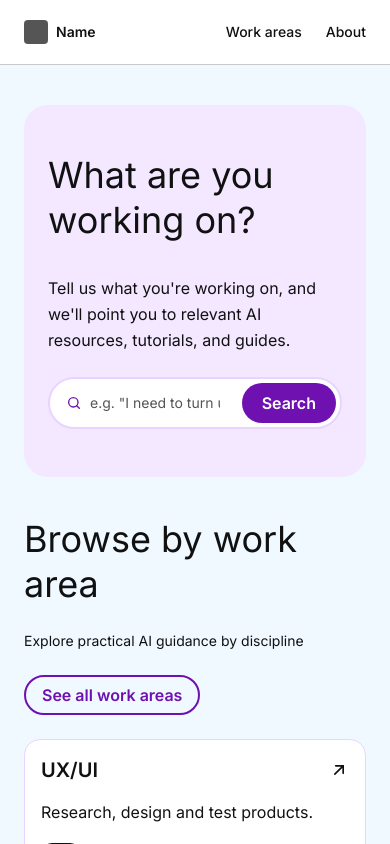
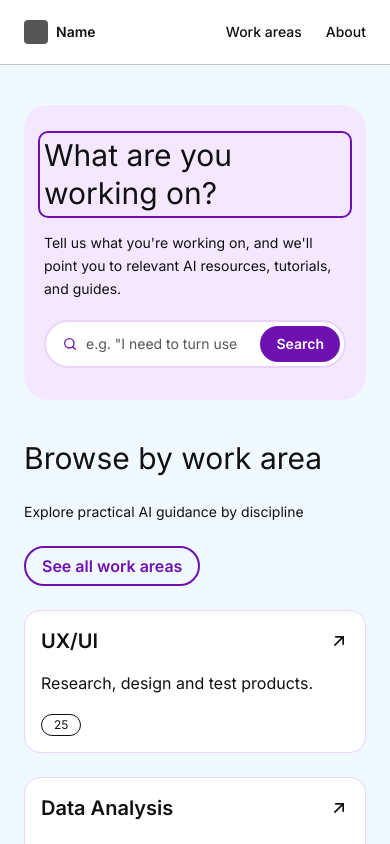
Before and after one commit to cherryontech/slumber-squad, a React (Vite) app: page / in a window 390 px wide. Shown: the top 844 px of the page. Built offline with nearby package versions, Linux system fonts and the light colour scheme.

Commit message:
Mobile hero sizing, skip link to main, visible focus after navigation

```diff
--- a/src/App.jsx
+++ b/src/App.jsx
@@ -64,6 +64,8 @@ function App() {
     // After navigating (not on first load), move keyboard focus to the new
     // page's <h1>. Otherwise focus stays on the link you clicked, which no
     // longer exists, and screen reader users don't hear that the page changed.
+    // index.css shows a focus ring on it for keyboard users, so focus never
+    // seems to "disappear" after pressing Enter on a link.
     if (isFirstRender.current) {
       isFirstRender.current = false;
       return;
@@ -78,6 +80,13 @@ function App() {
   return (
     <div className="flex min-h-screen flex-col">
       <Header page={route.page} />
+      {/* One <main> for every page. id="main-content" is the skip link's
+          target; tabIndex={-1} lets script focus it without adding a Tab stop. */}
+      <main
+        id="main-content"
+        tabIndex={-1}
+        className="flex flex-1 flex-col focus:outline-none"
+      >
         {route.page === "work-areas" && <WorkAreasPage />}
         {/* key resets the filters when you go from one area to another */}
         {route.page === "work-area" && (
@@ -85,6 +94,7 @@ function App() {
         )}
         {route.page === "questions" && <QuestionsPage />}
         {route.page === "home" && <HomePage />}
+      </main>
       <Footer />
     </div>
   );
--- a/src/components/Header.jsx
+++ b/src/components/Header.jsx
@@ -5,30 +5,30 @@
 //
 // "Skip to main content" is the first Tab stop on every page, so keyboard
 // and screen reader users can jump past the header. It stays hidden until
-// it's focused. Because the site uses #hash routing, a normal href="#main"
-// would change the page, so the click handler moves focus to the page's
-// <h1> instead.
+// it's focused. Its href points at the real <main id="main-content"> in
+// App.jsx (so checkers see a valid target), but because the site uses
+// #hash routing, following that href would change the page. The click
+// handler moves focus to <main> instead, and the next Tab goes to the
+// first link or control inside the page.
 function skipToMain(event) {
   event.preventDefault();
-  const heading = document.querySelector("main h1");
-  if (heading) {
-    heading.setAttribute("tabindex", "-1");
-    heading.focus();
-  }
+  document.getElementById("main-content")?.focus();
 }
 
 function Header({ page }) {
   return (
     <header className="border-b border-line bg-white">
       <a
-        href="#main"
+        href="#main-content"
         onClick={skipToMain}
         className="sr-only rounded-full bg-brand px-4 py-2 font-semibold text-white focus:not-sr-only focus:absolute focus:px-4 focus:py-2 focus:top-3 focus:left-3 focus:z-50 focus:outline-2 focus:outline-offset-2 focus:outline-brand"
       >
         Skip to main content
       </a>
-      <div className="flex items-center justify-between px-6 py-5 sm:px-10 lg:px-[5%]">
-        <a href="/" className="flex items-center gap-2 text-sm font-semibold">
+      <div className="flex flex-wrap items-center justify-between gap-x-6 gap-y-3 px-6 py-5 sm:px-10 lg:px-[5%]">
+        {/* href="#" (not "/") navigates inside the app like every other link,
+            instead of reloading the page and resetting focus */}
+        <a href="#" className="flex items-center gap-2 text-sm font-semibold">
           <span
             aria-hidden="true"
             className="h-6 w-6 rounded-sm bg-ink-muted"
--- a/src/index.css
+++ b/src/index.css
@@ -25,9 +25,15 @@ body {
 }
 
 /* App.jsx moves focus to the page heading after navigation so screen
-   readers announce the new page. No ring needed: it isn't clickable. */
+   readers announce the new page. Keyboard users get a ring so they can see
+   where focus landed (:focus-visible); mouse users don't. */
 main h1:focus {
   outline: none;
+}
+main h1:focus-visible {
+  outline: 2px solid var(--color-brand);
+  outline-offset: 4px;
+  border-radius: 4px;
 }
 
 /* Respect "reduce motion" in the user's OS settings: turn off the color
--- a/src/pages/HomePage.jsx
+++ b/src/pages/HomePage.jsx
@@ -14,16 +14,18 @@ function HomePage() {
   }
 
   return (
-    <main className="w-full flex-1 px-6 py-10 sm:px-10 lg:px-[5%]">
+    <div className="w-full flex-1 px-6 py-10 sm:px-10 lg:px-[5%]">
       {/* Hero */}
-      <section className="grid items-center gap-8 rounded-3xl bg-brand-soft px-6 py-12 sm:px-12 lg:grid-cols-2 lg:px-24 lg:py-14">
-        <h1 className="text-4xl leading-tight sm:text-5xl">
+      {/* Phones: smaller headline + tighter padding so the hero has room to
+          breathe; it scales up at sm (640px) and lg (1024px). */}
+      <section className="grid items-center gap-5 rounded-3xl bg-brand-soft px-5 py-8 sm:gap-8 sm:px-12 sm:py-12 lg:grid-cols-2 lg:px-24 lg:py-14">
+        <h1 className="text-3xl leading-tight sm:text-4xl lg:text-5xl">
           What are you working on?
         </h1>
 
         {/* min-w-0 lets this grid column shrink on phones instead of overflowing */}
         <div className="min-w-0">
-          <p className="leading-relaxed">
+          <p className="leading-relaxed text-sm sm:text-base">
             Tell us what you're working on, and we'll point you to relevant AI
             resources, tutorials, and guides.
           </p>
@@ -32,7 +34,7 @@ function HomePage() {
           <form
             role="search"
             onSubmit={handleSearch}
-            className="mt-6 flex w-full items-center gap-2 rounded-full border-2 border-brand-line bg-white py-1 pr-1 pl-4 focus-within:border-brand focus-within:outline-2 focus-within:outline-offset-2 focus-within:outline-brand"
+            className="mt-5 flex w-full items-center gap-2 rounded-full sm:mt-6 border-2 border-brand-line bg-white py-1 pr-1 pl-4 focus-within:border-brand focus-within:outline-2 focus-within:outline-offset-2 focus-within:outline-brand"
           >
             <svg
               aria-hidden="true"
@@ -55,7 +57,7 @@ function HomePage() {
             />
             <button
               type="submit"
-              className="rounded-full bg-brand px-5 py-2 font-semibold text-white hover:bg-brand-hover focus-visible:outline-2 focus-visible:outline-offset-2 focus-visible:outline-brand"
+              className="shrink-0 rounded-full bg-brand px-4 py-2 text-sm font-semibold text-white sm:px-5 sm:text-base hover:bg-brand-hover focus-visible:outline-2 focus-visible:outline-offset-2 focus-visible:outline-brand"
             >
               Search
             </button>
@@ -69,7 +71,10 @@ function HomePage() {
         className="mt-10 grid gap-6 lg:grid-cols-4"
       >
         <div>
-          <h2 id="browse-heading" className="text-4xl leading-tight">
+          <h2
+            id="browse-heading"
+            className="text-3xl leading-tight sm:text-4xl"
+          >
             Browse by work area
           </h2>
           <p className="mt-6 text-sm">
@@ -99,7 +104,7 @@ function HomePage() {
 
       {/* Popular tasks */}
       <section aria-labelledby="popular-heading" className="mt-12">
-        <h2 id="popular-heading" className="text-4xl leading-tight">
+        <h2 id="popular-heading" className="text-3xl leading-tight sm:text-4xl">
           Popular tasks
         </h2>
         <p className="mt-4 text-sm">
@@ -123,7 +128,7 @@ function HomePage() {
           ))}
         </ul>
       </section>
-    </main>
+    </div>
   );
 }
 
--- a/src/pages/QuestionsPage.jsx
+++ b/src/pages/QuestionsPage.jsx
@@ -23,7 +23,7 @@ function QuestionsPage() {
   }
 
   return (
-    <main className="flex flex-1 items-center justify-center px-6 py-24">
+    <div className="flex flex-1 items-center justify-center px-6 py-24">
       <div className="flex w-full max-w-xl flex-col items-center text-center">
         <h1 className="text-3xl sm:text-4xl">Tell us a bit about you</h1>
         <p className="mt-2 text-sm">
@@ -54,7 +54,7 @@ function QuestionsPage() {
           Show my Guides
         </button>
       </div>
-    </main>
+    </div>
   );
 }
 
--- a/src/pages/WorkAreaPage.jsx
+++ b/src/pages/WorkAreaPage.jsx
@@ -62,7 +62,7 @@ function WorkAreaPage({ area }) {
   const count = visibleTasks.length;
 
   return (
-    <main className="flex-1">
+    <div className="flex-1">
       {/* White intro band */}
       <div className="bg-white px-6 pt-14 pb-14 sm:px-10 lg:px-[5%]">
         <Breadcrumb
@@ -129,7 +129,7 @@ function WorkAreaPage({ area }) {
           </p>
         )}
       </section>
-    </main>
+    </div>
   );
 }
 
--- a/src/pages/WorkAreasPage.jsx
+++ b/src/pages/WorkAreasPage.jsx
@@ -8,9 +8,9 @@ const PREVIEW_COUNT = 3;
 
 function WorkAreasPage() {
   return (
-    <main className="grid w-full flex-1 gap-6 px-6 py-14 sm:px-10 lg:grid-cols-4 lg:px-[5%]">
+    <div className="grid w-full flex-1 gap-6 px-6 py-14 sm:px-10 lg:grid-cols-4 lg:px-[5%]">
       <div className="lg:pt-10">
-        <h1 className="text-5xl leading-tight">All work areas</h1>
+        <h1 className="text-4xl leading-tight sm:text-5xl">All work areas</h1>
         <p className="mt-6">Explore practical AI guidance by discipline</p>
       </div>
 
@@ -63,7 +63,7 @@ function WorkAreasPage() {
           </li>
         ))}
       </ul>
-    </main>
+    </div>
   );
 }
 
```
Lines whose indentation alone changed are shown as unchanged.
